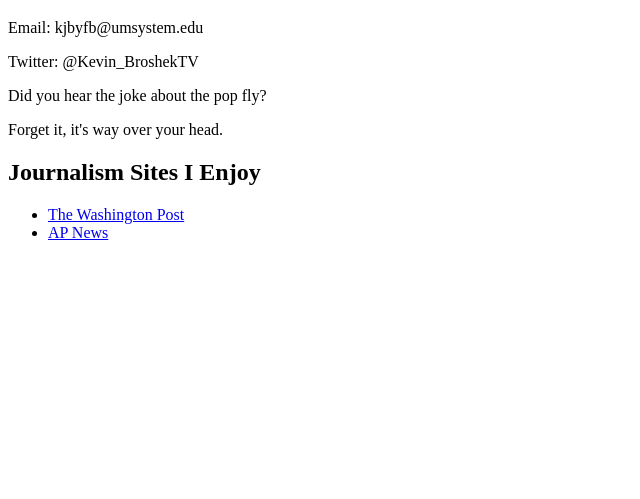
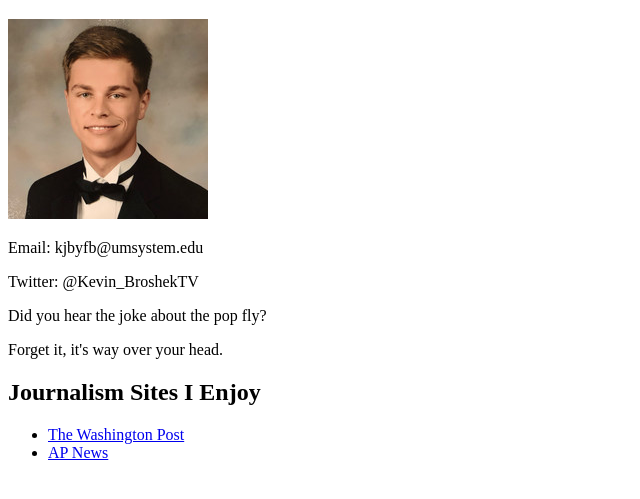
Before and after one commit to J4502-SS21/kevinbroshek, a plain HTML site: page index.html in a window 1280 px wide. Shown: the part 61-560 px from the top of the page, without its empty margins (0-640 px from the left). Drawn offline with Linux system fonts and the light colour scheme.

Commit message:
Added image

```diff
--- a/index.html
+++ b/index.html
@@ -13,6 +13,7 @@
 
 <body>
   <h1>Kevin Broshek</h1>
+  <img src="KB Headshot.jpg">
   <p>Email: kjbyfb@umsystem.edu</p>
   <p>Twitter: @Kevin_BroshekTV</p>
 
```
Also changed, not shown: KB Headshot.jpg (added).
